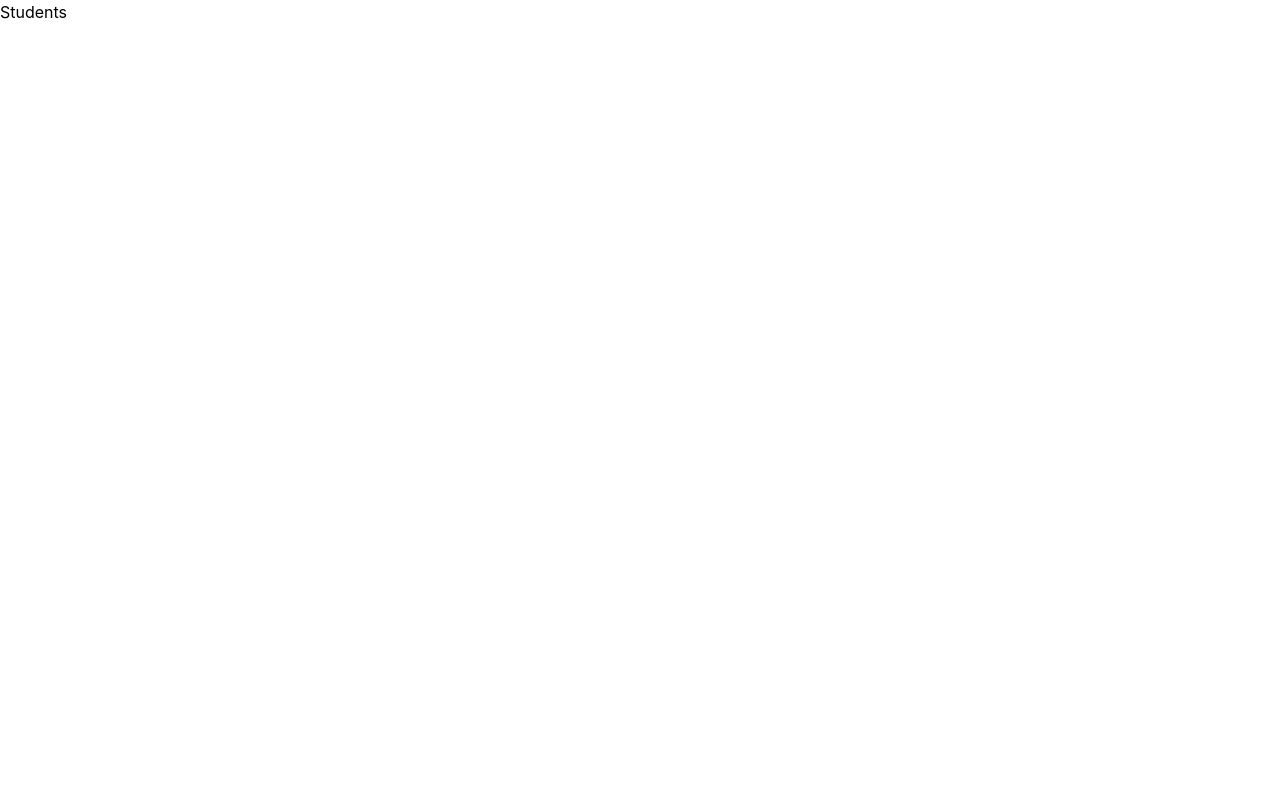
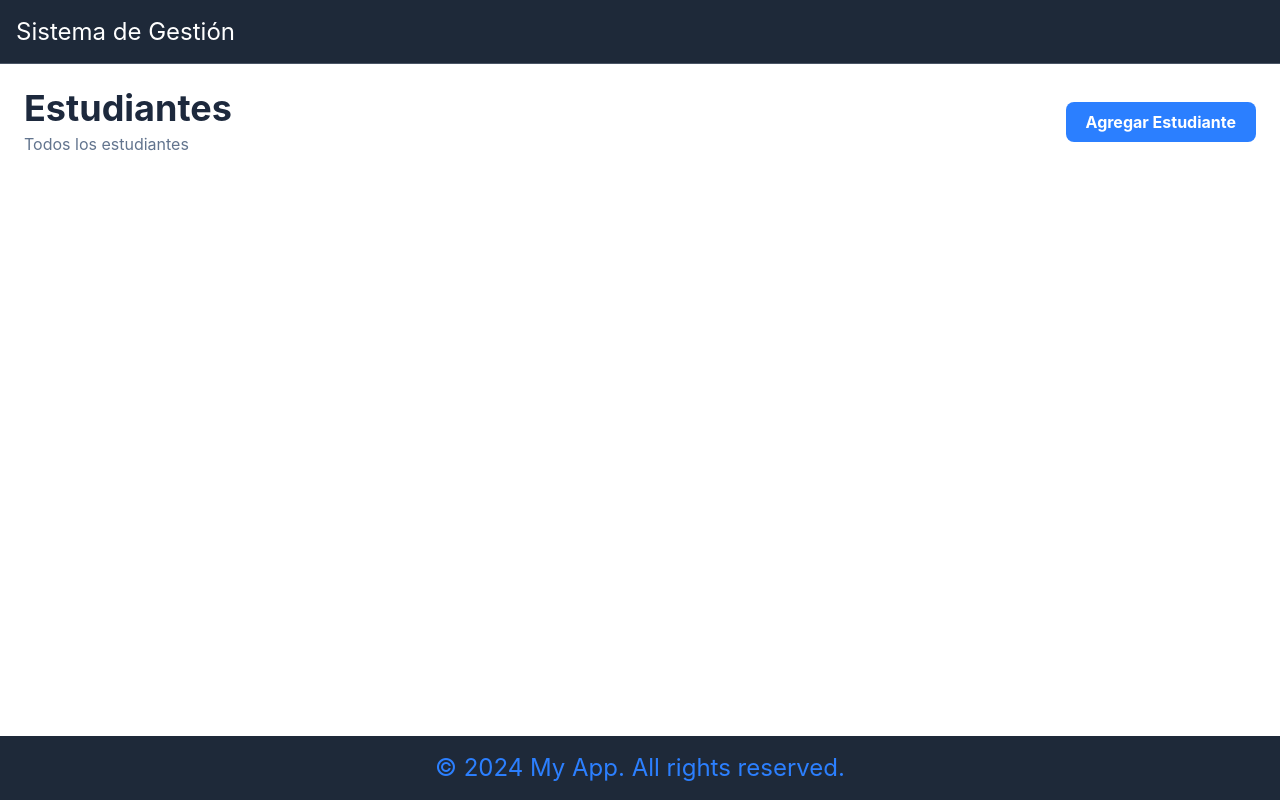
Before and after one commit to JuanZuAl/Front-end-2, a React (Vite) app: page /students in a window 1280 px wide. Built offline with nearby package versions, Linux system fonts and the light colour scheme.

Commit message:
Componentes

```diff
--- a/package.json
+++ b/package.json
@@ -10,6 +10,8 @@
     "preview": "vite preview"
   },
   "dependencies": {
+    "@supabase/ssr": "^0.12.4",
+    "@supabase/supabase-js": "^2.112.3",
     "@tailwindcss/vite": "^4.3.3",
     "react": "^19.2.8",
     "react-dom": "^19.2.8",
--- a/src/components/Footer.jsx
+++ b/src/components/Footer.jsx
@@ -1,6 +1,6 @@
 function Footer() {
     return (
-        <footer>
+        <footer className="bg-gray-800 text-blue-500 py-4 text-center text-2xl">
             <p>© 2024 My App. All rights reserved.</p>
         </footer>
     );
--- /dev/null
+++ b/src/components/Header.jsx
@@ -0,0 +1,17 @@
+function Header({title, description, txtButton}) {
+    return (
+        <div className =" flex justify-between items-center mb-8 p-6">
+            <div>
+                <h1 className="text-4xl font-bold text-slate-800">{title}</h1>
+                <p className ="text-slate-500 mt-1">{description}</p>
+            </div>
+            <div>
+                <button className="bg-blue-500 hover:bg-blue-700 text-white font-bold py-2 px-5 rounded-lg font-sans cursor-pointer">
+                    {txtButton}
+                </button>
+            </div>
+        </div>
+    );
+}
+
+export default Header;
--- /dev/null
+++ b/src/components/Nav.jsx
@@ -0,0 +1,8 @@
+function Encabezado() {
+    return (
+      <header className="h-16 bg-gray-800  border-b border-gray-600 flex items-center px 6 text-white p-4 text-2xl">
+    <h1>Sistema de Gestión</h1>
+      </header>
+    );
+}
+export default Encabezado;
--- a/src/components/SideBar.jsx
+++ /dev/null
@@ -1,14 +0,0 @@
-function SideBar() {
-    return (
-        <div className="sidebar">
-            <h2>SideBar</h2>
-            <ul>
-                <li><a href="/dashboard" margin="0" color="black" center>Dashboard</a></li>
-                <li><a href="/students" margin="0" color="red" center>Students</a></li>
-                <li><a href="/courses" margin="0" color="blue" center>Courses</a></li>
-                <li><a href="/enrollments" margin="0" color="black" center>Enrollments</a></li>
-            </ul>
-        </div>
-    );
-}
-export default SideBar;
--- /dev/null
+++ b/src/components/StudentTable.jsx
@@ -0,0 +1,31 @@
+function StudentTable({students, onEdit, onDelete}) {
+    return (
+        <table className="w-full border border-gray-300 rounded-lg overflow-hidden shadow-md">
+            <thead className="bg-gray-100">
+                <tr>
+                    <th className="text-left p-4">Nombre</th>
+                    <th className="text-left p-4">Apellido</th>
+                    <th className="text-left p-4">Correo</th>
+                    <th className="text-left p-4">Celular</th>
+                    <th className="text-center p-4">Acciones</th>
+                </tr>
+            </thead>
+            <tbody>
+                {students.map((student) => (
+                    <tr key={student.student_id} className="border-t border-gray-300">
+                        <td className="p-4 border-t border-gray-300 border-b">{student.first_name}</td>
+                        <td className="p-4 border-t border-gray-300 border-b">{student.last_name}</td>
+                        <td className="p-4 border-t border-gray-300 border-b">{student.email}</td>
+                        <td className="p-4 border-t border-gray-300 border-b">{student.phone_number}</td>
+                        <td className="p-4 border-t border-gray-300 border-b text-center">
+                            <button onClick={() => onEdit(student)} className="bg-blue-500 text-white p-2 rounded mr-2">Editar</button>
+                            <button onClick={() => onDelete(student.student_id)} className="bg-red-500 text-white p-2 rounded">Eliminar</button>
+                        </td>
+                    </tr>
+                ))}
+            </tbody>
+        </table>
+    );
+}
+
+export default StudentTable;
--- /dev/null
+++ b/src/config/supabase.js
@@ -0,0 +1,6 @@
+import  {createClient} from '@supabase/supabase-js';
+
+const supabaseUrl = import.meta.env.VITE_SUPABASE_URL;
+const supabaseKey = import.meta.env.VITE_SUPABASE_ANON_KEY;
+
+export const supabase = createClient(supabaseUrl, supabaseKey);
--- a/src/pages/Dashboard.jsx
+++ b/src/pages/Dashboard.jsx
@@ -1,15 +1,15 @@
 import Footer from "../components/Footer";
-import SideBar from "../components/SideBar";
+import Encabezado from "../components/Nav";
 
 function Dashboard() {
 
   return (
     <div>
       <h1>Dashboard</h1>
-      <SideBar />
+      <Encabezado />
       <Footer />
     </div>
   );
 }
 
-export default Dashboard;
+export default Dashboard;9
--- a/src/pages/Students.jsx
+++ b/src/pages/Students.jsx
@@ -1,9 +1,28 @@
-function students() {
+//import {getStudents} from '../services/studentService';
+import Footer from '../components/Footer';
+import Nav from '../components/Nav';
+import Header from '../components/Header';
+
+
+function Students() {
     return (
-        <div>
-            <h1>Students</h1>
+        <div className="min-h-screen flex flex-col ">
+            <header>
+                    <Nav />
+                    <Header
+                    title="Estudiantes"
+                    description="Todos los estudiantes"
+                    txtButton="Agregar Estudiante"
+                    />
+            </header>
+            <main className="flex-1 p-4">
+
+            </main>
+        <footer className="mt-4">
+            <Footer />
+        </footer >
         </div>
     );
 }
 
-export default students;
+export default Students;
```
Also changed, not shown: src/services/studentService.js (added), 1 other file (tests, documents, lock files or other folders).
